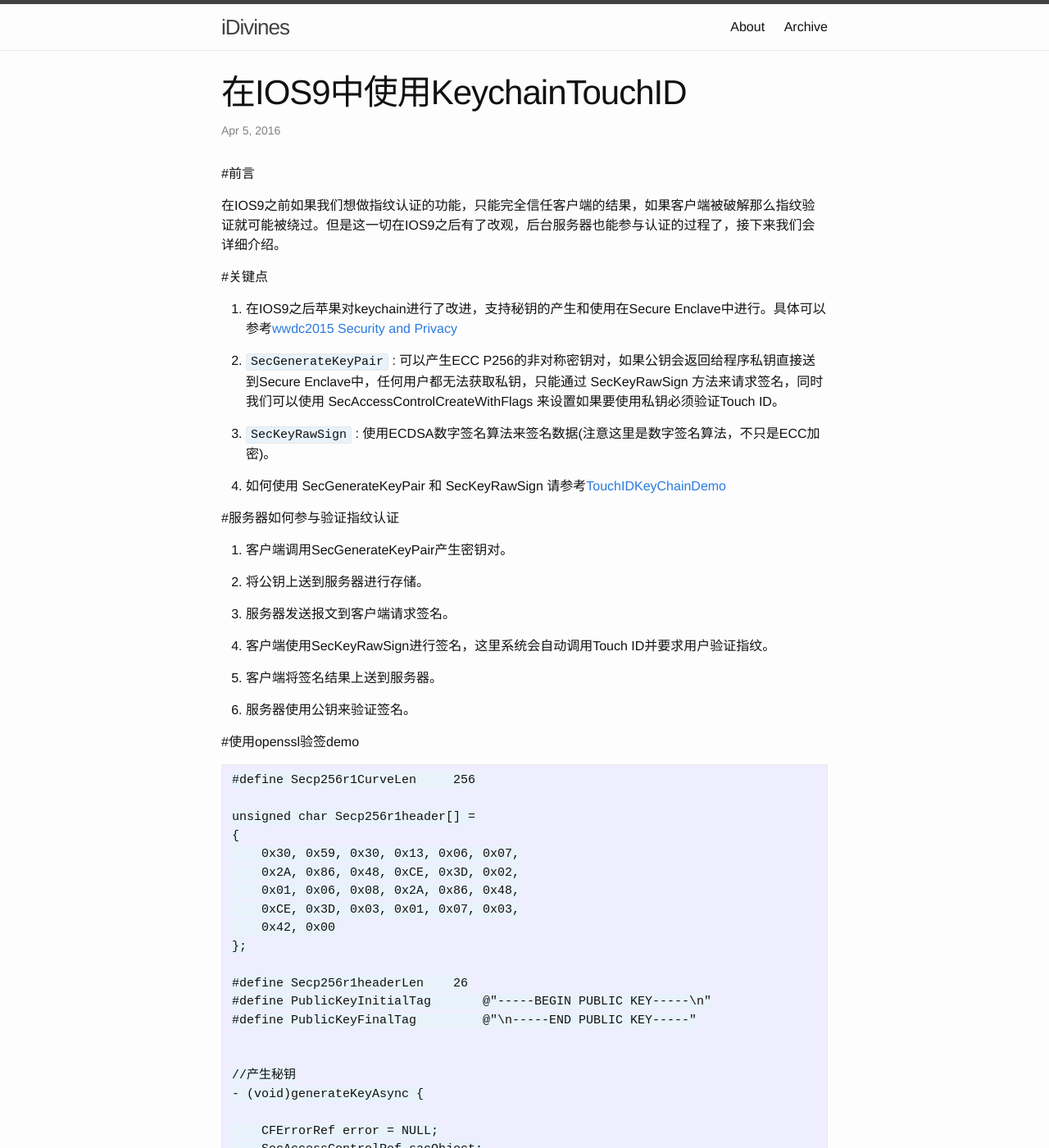
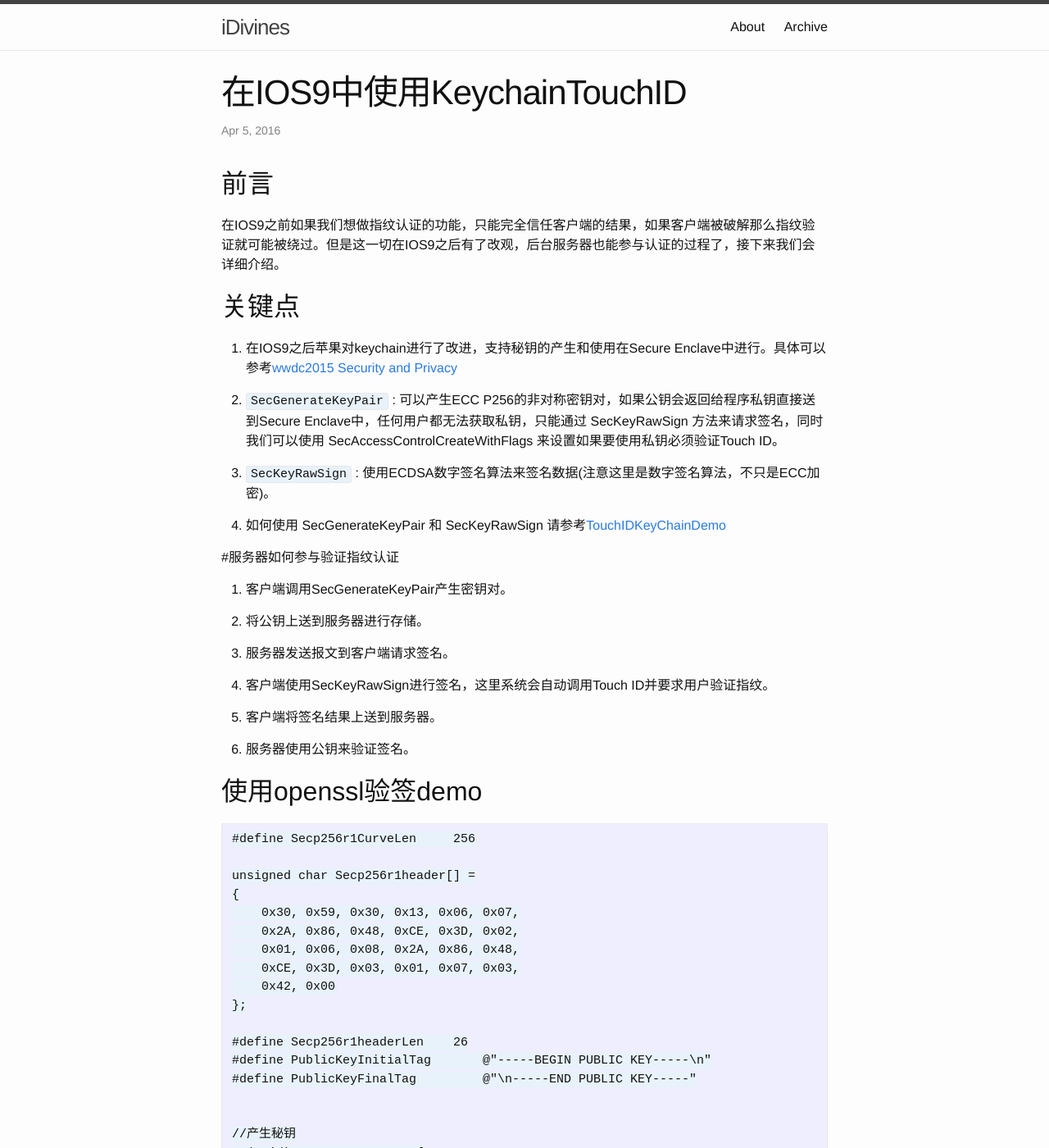
Before and after one commit to colfly/colfly.github.io, a Jekyll site: the page built from _posts/2016-04-05-welcome-to-KeychainTouchID.markdown, in a window 1280 px wide and 1400 px high. Shown: the whole window at 82% size. Built offline with Jekyll 4.4.1, drawn with Linux system fonts in a browser that asks for light colours.

```diff
--- a/_posts/2016-04-05-welcome-to-KeychainTouchID.markdown
+++ b/_posts/2016-04-05-welcome-to-KeychainTouchID.markdown
@@ -5,11 +5,11 @@ date:   2016-04-05 16:08:08 +0800
 categories: develop ios
 ---
 
-#前言
+## 前言
 
 在IOS9之前如果我们想做指纹认证的功能，只能完全信任客户端的结果，如果客户端被破解那么指纹验证就可能被绕过。但是这一切在IOS9之后有了改观，后台服务器也能参与认证的过程了，接下来我们会详细介绍。
 
-#关键点
+## 关键点
 
 1. 在IOS9之后苹果对keychain进行了改进，支持秘钥的产生和使用在Secure Enclave中进行。具体可以参考[wwdc2015 Security and Privacy](https://developer.apple.com/videos/play/wwdc2015/706/)
 
@@ -32,7 +32,7 @@ categories: develop ios
 
 6. 服务器使用公钥来验证签名。
 
-#使用openssl验签demo
+## 使用openssl验签demo
 
 	#define Secp256r1CurveLen     256
 
@@ -189,7 +189,7 @@ categories: develop ios
 	    });
 	}
 
-##备注
+## 备注
 
 1. 我测试发现如果多次调用generateKeyAsync但是kSecAttrLabel又不变，使用SecKeyRawSign是可以签名成功的，但是使用openssl验签就会失败，所以在调用生成秘钥前之前要先删除旧的秘钥。
 
```
